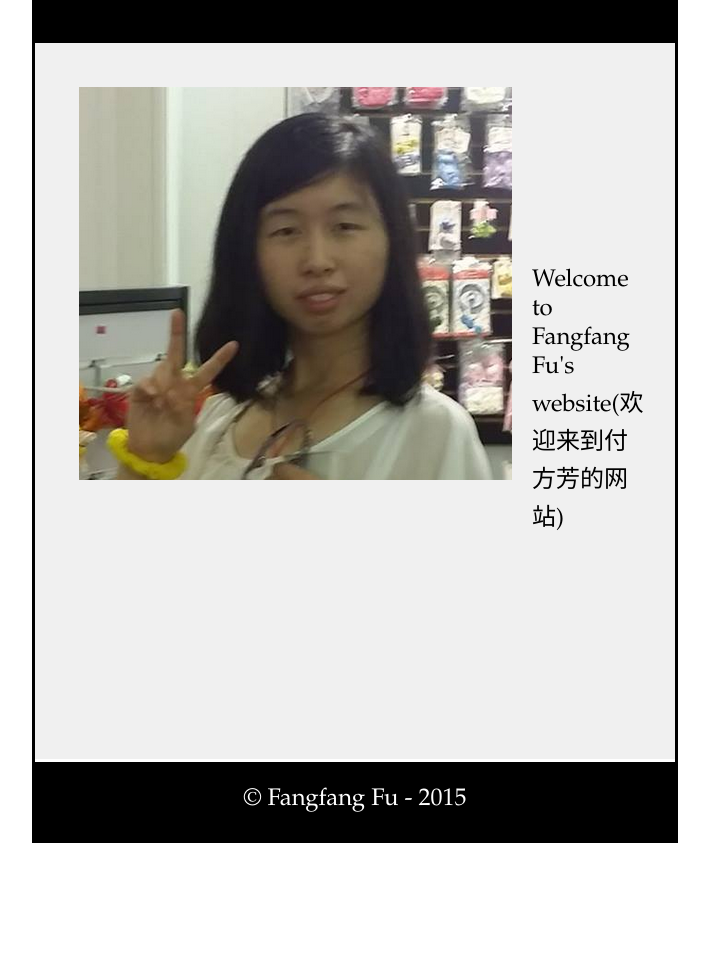
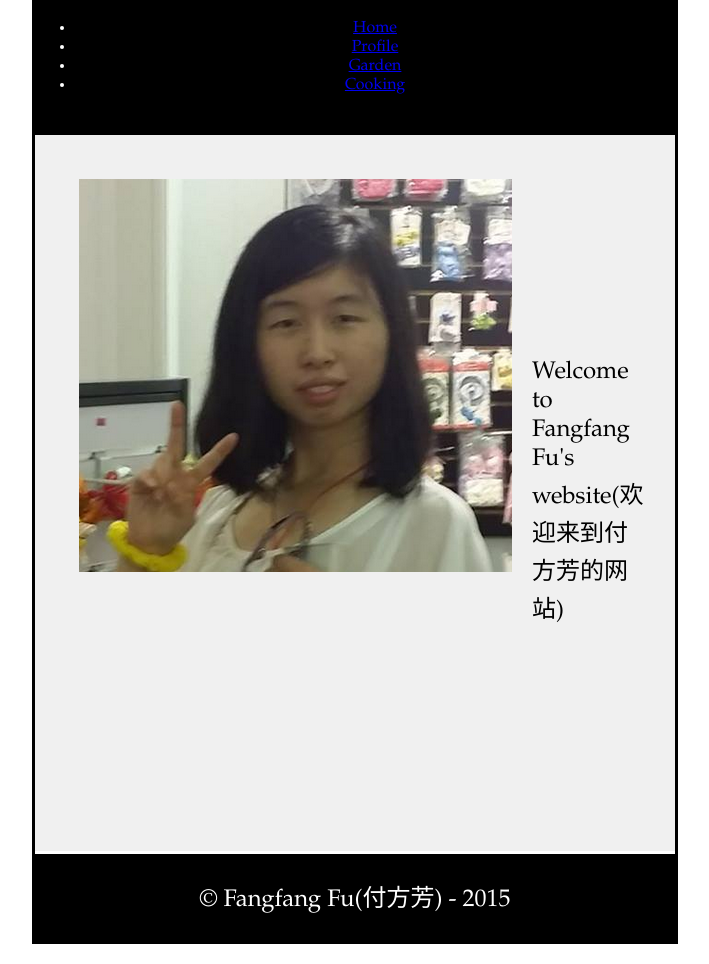
Before and after one commit to FangfangFu/FangfangFu.github.io, a plain HTML site: page index.html in a window 1280 px wide. Shown: the part 120-1084 px from the top of the page, without its empty margins (285-994 px from the left). Before the commit the page ends 983 px from the top, so only its background shows below. Drawn offline with Linux system fonts and the light colour scheme.

Commit message:
add subtitle to navi

```diff
--- a/index.html
+++ b/index.html
@@ -7,13 +7,19 @@
 <body>
 	<div class="navigation">
 		<h1>Fangfang 方芳</h1>
+		<ul>
+		  <li><a href="home.html">Home</a></li>
+		  <li><a href="profile.html">Profile</a></li>
+		  <li><a href="garden.html">Garden</a></li>
+		  <li><a href="cooking.html">Cooking</a></li>
+		</ul>
 	</div>
 	<div class="content">
 		<img id="profile-photo" src="images/fangfang.png">
 		<p class="caption">Welcome to Fangfang Fu's website(欢迎来到付方芳的网站)</p>
 	</div>
 	<div class="footer">
-		<p>&copy; Fangfang Fu - 2015</p<
+		<p>&copy; Fangfang Fu(付方芳) - 2015</p>
 	</div>
 </body>
 </html>
```
